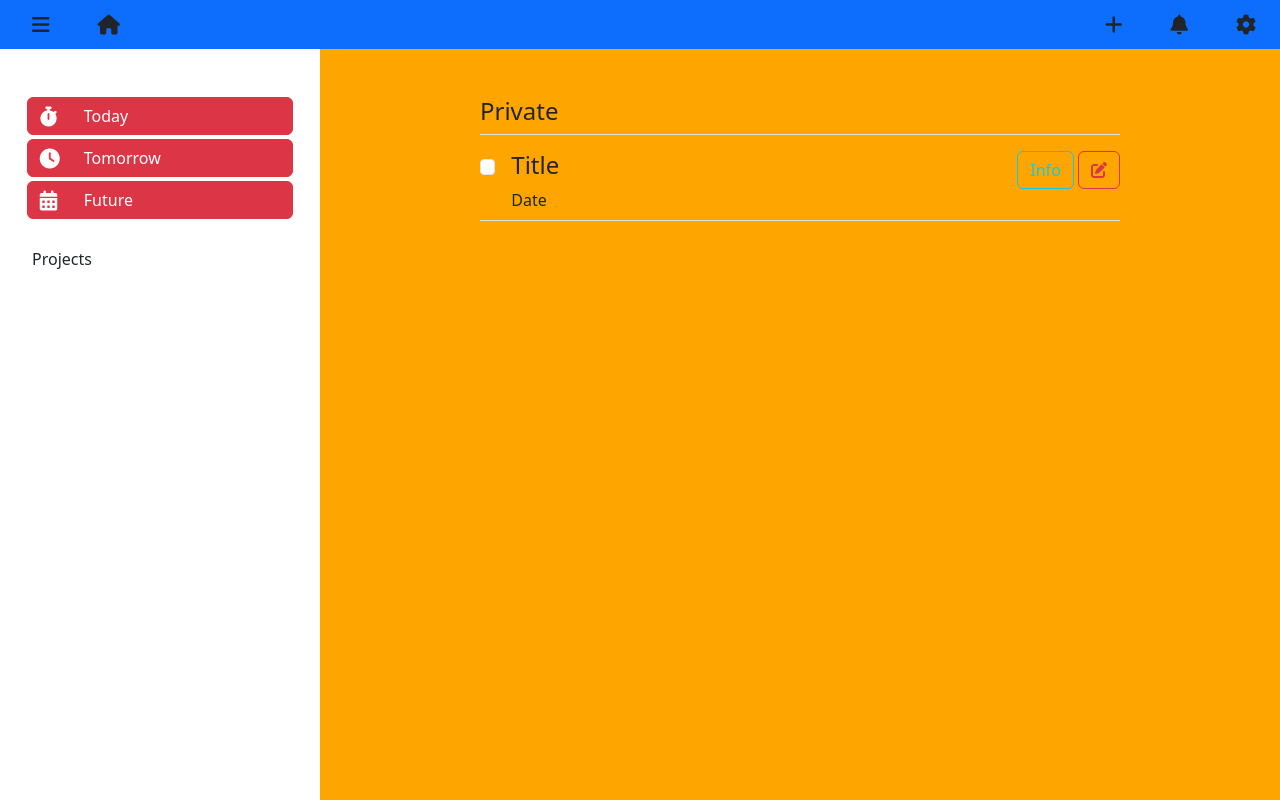
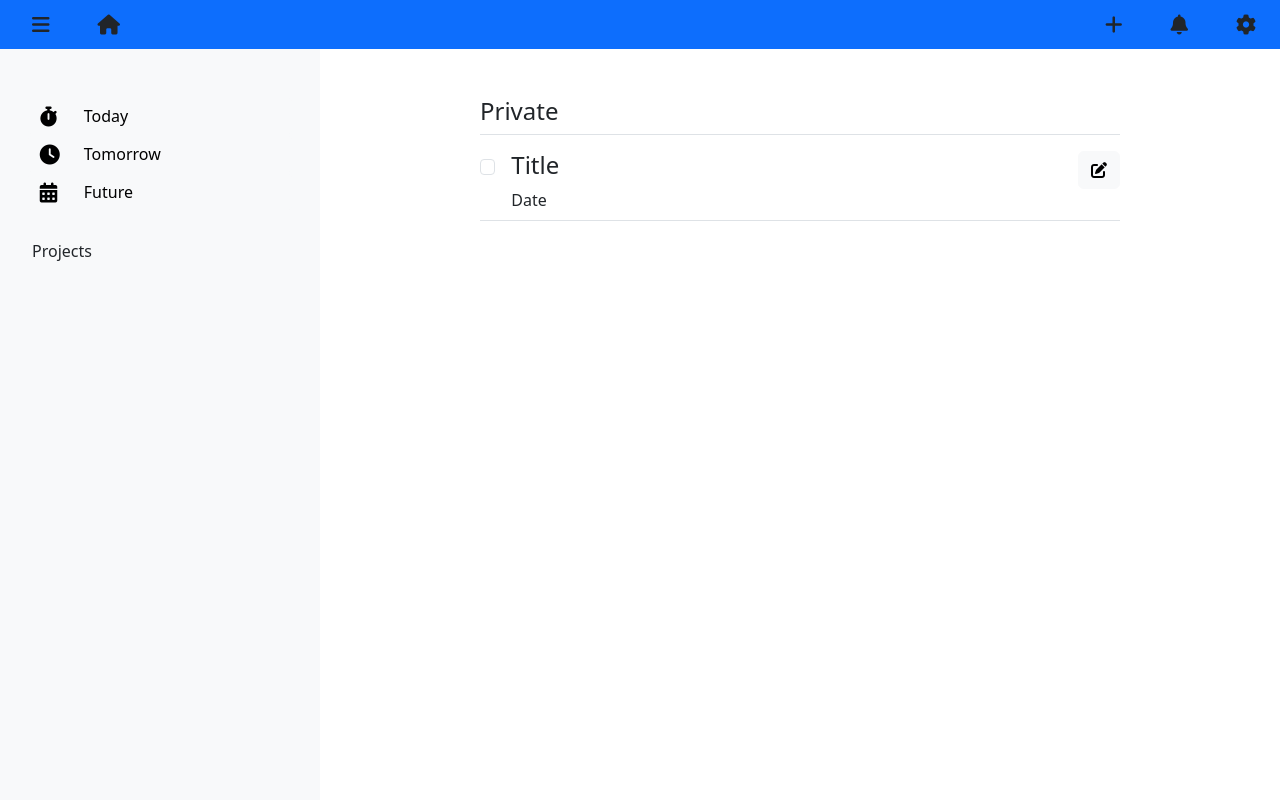
Before and after one commit to LeStuder/TodoList, a website: page dist/index.html in a window 1280 px wide. Drawn offline with Linux system fonts and the light colour scheme.

Commit message:
correct colors of buttons

```diff
--- a/dist/index.html
+++ b/dist/index.html
@@ -25,21 +25,21 @@
                     </div>
                 </nav>
                 <div class="d-sm-flex flex-grow-1">
-                    <div class="col-sm-5 col-md-4 col-xl-3 py-5 bg-custom1" id="sidebar">
-                        <div class="d-grid gap-1 col-10 mx-auto">
-                            <button type="button" class="btn btn-danger sidebar-btn">
+                    <div class="col-sm-5 col-md-4 col-xl-3 py-5 bg-light" id="sidebar">
+                        <div class="d-grid col-10 mx-auto">
+                            <button type="button" class="btn btn-light sidebar-btn">
                                 <div class="row">
                                     <div class="col-2"><i class="fas fa-lg fa-stopwatch"></i></div>
                                     <div class="col-10"><span>Today</span></div>
                                 </div>
                             </button>
-                            <button type="button" class="btn btn-danger sidebar-btn">
+                            <button type="button" class="btn btn-light sidebar-btn">
                                 <div class="row">
                                     <div class="col-2"><i class="fas fa-lg fa-clock"></i></div>
                                     <div class="col-10"><span>Tomorrow</span></div>
                                 </div>
                             </button>
-                            <button type="button" class="btn btn-danger sidebar-btn">
+                            <button type="button" class="btn btn-light sidebar-btn">
                                 <div class="row">
                                     <div class="col-2"><i class="fas fa-lg fa-calendar-alt"></i></div>
                                     <div class="col-10"><span>Future</span></div>
@@ -48,7 +48,7 @@
                         </div>
                         <div class="mx-4 mt-4 py-1 px-2 row">Projects</div>
                     </div>
-                    <div class="col-sm-7 col-md-8 col-xl-9 bg-custom2">
+                    <div class="col-sm-7 col-md-8 col-xl-9 bg-white">
                         <div class="col-md-8 col-11 m-auto mt-5">
                             <h4 class="m-0">Private</h4>
                             <div class="border-top mt-2 mb-3"></div>
@@ -64,8 +64,7 @@
                                         <div>Date</div>
                                     </div>
                                     <div>
-                                        <button type="button" class="btn btn-outline-info">Info</button>
-                                        <button type="button" class="btn btn-outline-danger">
+                                        <button type="button" class="btn btn-light">
                                             <i class="fa fa-pen-to-square"></i>
                                         </button>
                                     </div>
```
